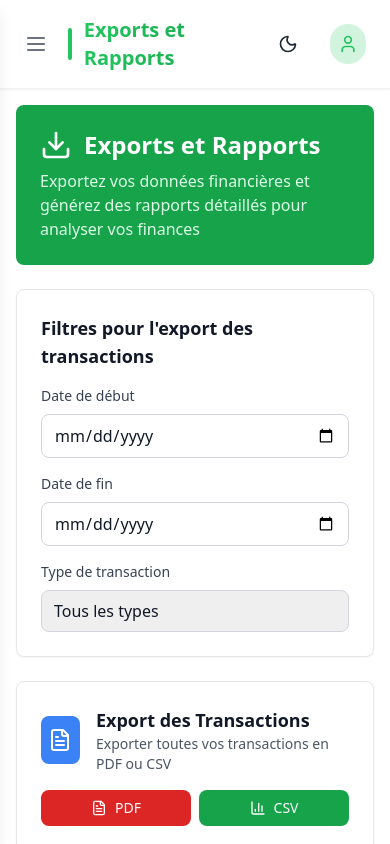
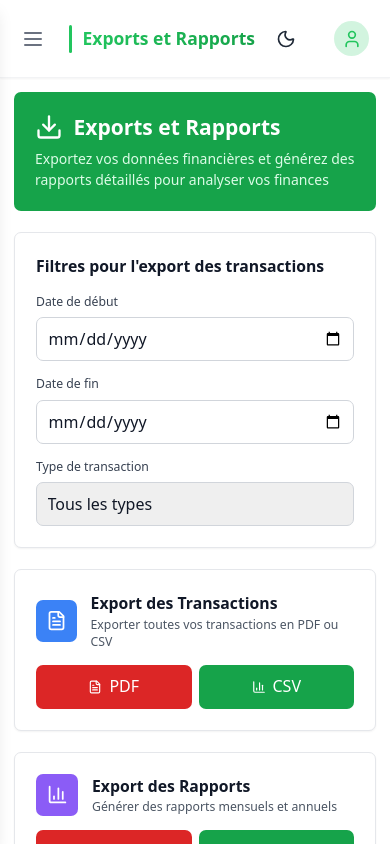
Before and after one commit to M66TECH/MoneyWise-Frontend, a React (Vite) app: page /export in a window 390 px wide. Built offline with nearby package versions, Linux system fonts and the light colour scheme; no server answers; sample sign-in values are in the browser's storage.

Commit message:
fix : zoom auto

```diff
--- a/index.html
+++ b/index.html
@@ -3,11 +3,54 @@
   <head>
     <meta charset="UTF-8" />
     <link rel="icon" type="image/svg+xml" href="/logo.svg" />
-    <meta name="viewport" content="width=device-width, initial-scale=1, maximum-scale=1, user-scalable=no, viewport-fit=cover" />
+    <meta name="viewport" content="width=device-width, initial-scale=1.0, maximum-scale=1.0, user-scalable=no, viewport-fit=cover, shrink-to-fit=no" />
+    <meta name="format-detection" content="telephone=no" />
+    <meta name="mobile-web-app-capable" content="yes" />
+    <meta name="apple-mobile-web-app-capable" content="yes" />
+    <meta name="apple-mobile-web-app-status-bar-style" content="default" />
     <title>MoneyWise</title>
   </head>
   <body>
     <div id="root"></div>
     <script type="module" src="/src/main.tsx"></script>
+    <script>
+      // Script pour forcer le zoom à 100% et empêcher le zoom automatique
+      (function() {
+        // Forcer le zoom à 100% au chargement
+        if (window.visualViewport) {
+          window.visualViewport.addEventListener('resize', function() {
+            if (window.visualViewport.scale !== 1) {
+              // Forcer le zoom à 100%
+              document.body.style.transform = 'scale(1)';
+              document.body.style.transformOrigin = '0 0';
+            }
+          });
+        }
+
+        // Empêcher le zoom sur les champs de saisie
+        document.addEventListener('DOMContentLoaded', function() {
+          const inputs = document.querySelectorAll('input, textarea, select');
+          inputs.forEach(function(input) {
+            input.addEventListener('focus', function() {
+              // Forcer la taille de police à 16px pour éviter le zoom sur iOS
+              this.style.fontSize = '16px';
+            });
+          });
+        });
+
+        // Empêcher le zoom sur les gestes tactiles
+        document.addEventListener('gesturestart', function(e) {
+          e.preventDefault();
+        });
+
+        document.addEventListener('gesturechange', function(e) {
+          e.preventDefault();
+        });
+
+        document.addEventListener('gestureend', function(e) {
+          e.preventDefault();
+        });
+      })();
+    </script>
   </body>
 </html>
--- a/src/index.css
+++ b/src/index.css
@@ -3,12 +3,19 @@
 @tailwind utilities;
 
 @layer base {
+  /* Reset global pour garantir la cohérence */
+  * {
+    box-sizing: border-box;
+    margin: 0;
+    padding: 0;
+  }
+
   html {
     scroll-behavior: smooth;
+    /* Empêcher le zoom automatique sur tous les navigateurs */
     -webkit-text-size-adjust: 100%;
     -ms-text-size-adjust: 100%;
     text-size-adjust: 100%;
-    overflow-x: hidden;
     /* Empêcher le zoom sur mobile */
     touch-action: manipulation;
     -webkit-touch-callout: none;
@@ -17,43 +24,83 @@
     -moz-user-select: none;
     -ms-user-select: none;
     user-select: none;
+    /* Forcer l'échelle à 1 */
+    transform: scale(1);
+    transform-origin: 0 0;
+    /* Empêcher les débordements */
+    overflow-x: hidden;
+    /* Garantir la largeur correcte */
+    width: 100%;
+    max-width: 100vw;
   }
 
   body {
     -webkit-font-smoothing: antialiased;
     -moz-osx-font-smoothing: grayscale;
     text-rendering: optimizeLegibility;
+    /* Empêcher les débordements */
     overflow-x: hidden;
+    overflow-y: auto;
+    /* Garantir la largeur correcte */
     width: 100%;
     max-width: 100vw;
+    /* Empêcher le zoom */
+    touch-action: manipulation;
+    /* Forcer l'échelle à 1 */
+    transform: scale(1);
+    transform-origin: 0 0;
   }
 
   #root {
+    /* Empêcher les débordements */
     overflow-x: hidden;
+    overflow-y: auto;
+    /* Garantir la largeur correcte */
     width: 100%;
     max-width: 100vw;
+    /* Forcer l'échelle à 1 */
+    transform: scale(1);
+    transform-origin: 0 0;
+    /* Position relative pour les enfants */
+    position: relative;
   }
 
   /* Empêcher le zoom automatique sur les champs de saisie sur iOS */
-  input, textarea, select {
+  input, textarea, select, button {
     font-size: 16px !important;
     -webkit-appearance: none;
     -moz-appearance: none;
     appearance: none;
+    /* Forcer l'échelle à 1 */
     transform: scale(1);
     transform-origin: 0 0;
+    /* Empêcher le zoom */
+    touch-action: manipulation;
+    /* Garantir la taille correcte */
+    min-height: 44px;
+    min-width: 44px;
   }
 
   /* Empêcher le zoom sur les champs de saisie sur iOS Safari */
   @media screen and (-webkit-min-device-pixel-ratio: 0) {
-    input, textarea, select {
+    input, textarea, select, button {
       font-size: 16px !important;
     }
   }
 
-  /* Empêcher les débordements horizontaux */
-  * {
-    box-sizing: border-box;
+  /* Règles spécifiques pour les boutons */
+  button {
+    -webkit-tap-highlight-color: transparent;
+    -webkit-touch-callout: none;
+    -webkit-user-select: none;
+    user-select: none;
+  }
+
+  /* Règles pour empêcher les débordements */
+  .container, .wrapper, .content {
+    width: 100%;
+    max-width: 100%;
+    overflow-x: hidden;
   }
 
   /* Améliorer le rendu des scrollbars */
@@ -105,13 +152,84 @@
       -ms-text-size-adjust: none;
       text-size-adjust: none;
       touch-action: manipulation;
+      /* Forcer l'échelle à 1 */
+      transform: scale(1);
+      transform-origin: 0 0;
+      /* Empêcher les débordements */
+      overflow-x: hidden;
+      width: 100%;
+      max-width: 100vw;
     }
 
-    input, textarea, select {
+    input, textarea, select, button {
+      font-size: 16px !important;
+      -webkit-appearance: none;
+      appearance: none;
+      /* Forcer l'échelle à 1 */
+      transform: scale(1);
+      transform-origin: 0 0;
+      /* Empêcher le zoom */
+      touch-action: manipulation;
+    }
+
+    /* Empêcher le zoom sur les images */
+    img {
+      max-width: 100%;
+      height: auto;
+      transform: scale(1);
+      transform-origin: 0 0;
+    }
+
+    /* Empêcher le zoom sur les tableaux */
+    table {
+      width: 100%;
+      max-width: 100%;
+      transform: scale(1);
+      transform-origin: 0 0;
+    }
+  }
+
+  /* Règles spécifiques pour les très petits écrans */
+  @media (max-width: 480px) {
+    html, body {
+      font-size: 14px;
+    }
+
+    input, textarea, select, button {
+      font-size: 16px !important;
+    }
+  }
+
+  /* Règles spécifiques pour iOS Safari */
+  @supports (-webkit-touch-callout: none) {
+    html, body {
+      -webkit-text-size-adjust: 100%;
+      text-size-adjust: 100%;
+      touch-action: manipulation;
+    }
+
+    input, textarea, select, button {
       font-size: 16px !important;
       -webkit-appearance: none;
       appearance: none;
     }
+  }
+
+  /* Règles spécifiques pour Safari */
+  @media screen and (-webkit-min-device-pixel-ratio: 0) {
+    html, body {
+      -webkit-text-size-adjust: 100%;
+      text-size-adjust: 100%;
+    }
+  }
+
+  /* Règles pour empêcher le zoom sur les éléments interactifs */
+  a, button, input, textarea, select {
+    -webkit-tap-highlight-color: transparent;
+    -webkit-touch-callout: none;
+    -webkit-user-select: none;
+    user-select: none;
+    touch-action: manipulation;
   }
 
   :root {
--- a/vite.config.ts
+++ b/vite.config.ts
@@ -23,6 +23,11 @@ export default defineConfig({
         },
       },
     },
+    // Optimisations pour garantir la cohérence entre dev et prod
+    cssCodeSplit: true,
+    sourcemap: false,
+    // Garantir que les assets sont correctement servis
+    assetsInlineLimit: 4096,
   },
   // Optimisations pour le développement
   server: {
```
Also changed, not shown: vercel.json.
